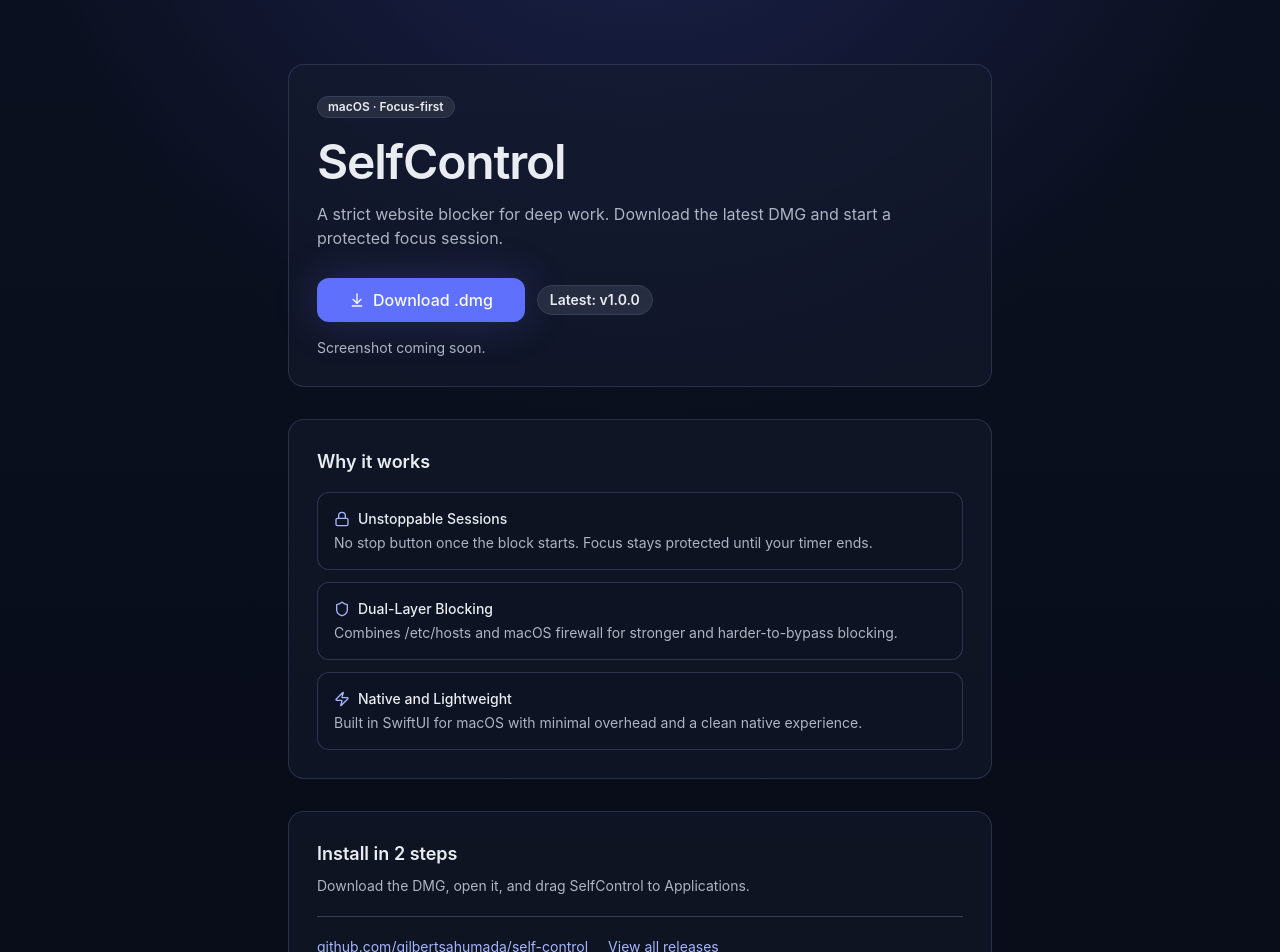
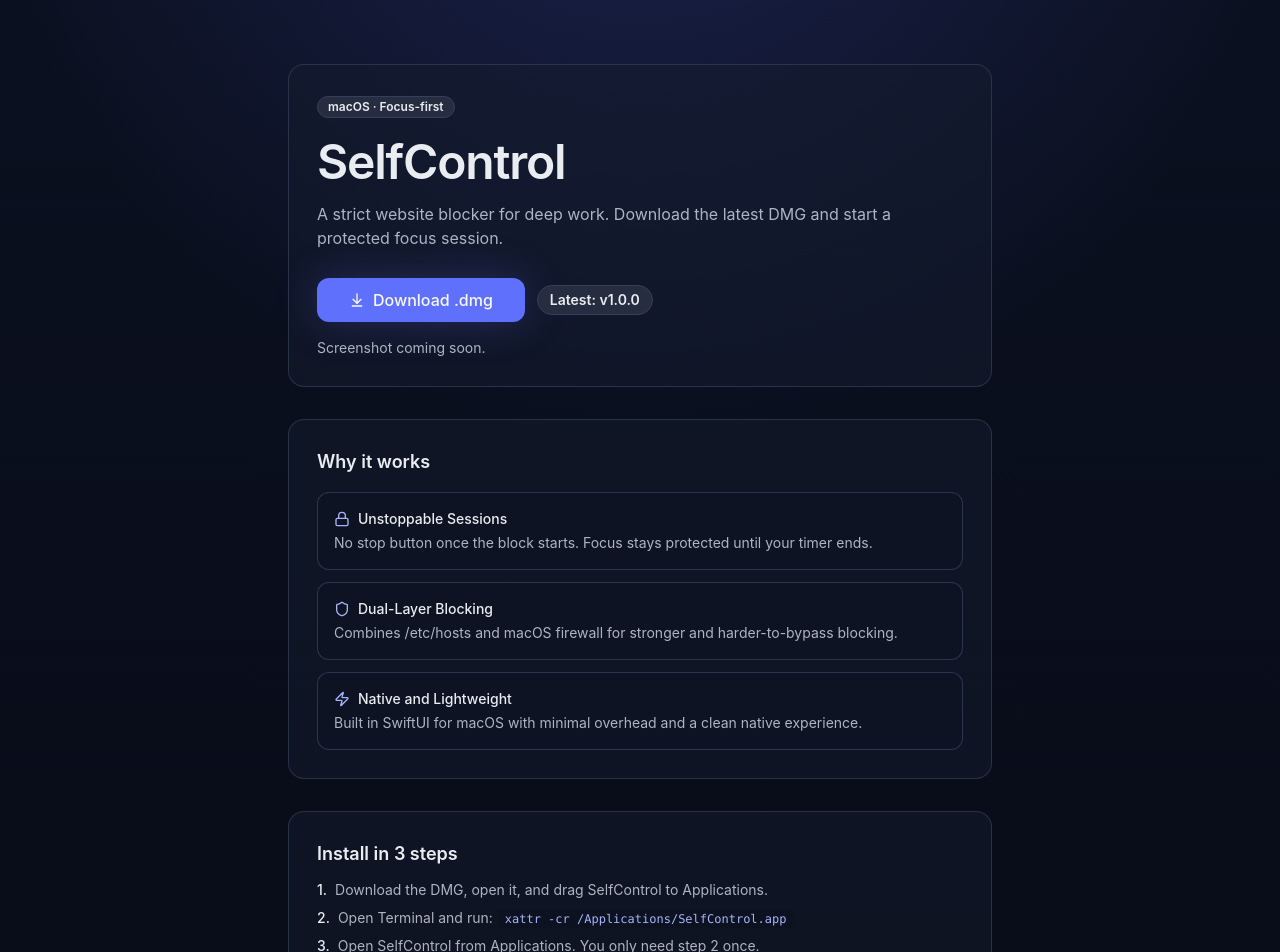
Before and after one commit to gilbertsahumada/self-control, a React (Vite) app in the folder web/: page / in a window 1280 px wide. Shown: the top 952 px of the page. Built offline with nearby package versions, Linux system fonts and the light colour scheme; no server answers.

Commit message:
feat: update DMG upload process and installation instructions for clarity

```diff
--- a/web/src/App.tsx
+++ b/web/src/App.tsx
@@ -123,8 +123,26 @@
         </section>
 
         <section className="mt-8 rounded-2xl border border-border/70 bg-card/50 p-7">
-          <h3 className="text-lg font-semibold">Install in 2 steps</h3>
-          <p className="mt-2 text-sm text-muted-foreground">Download the DMG, open it, and drag SelfControl to Applications.</p>
+          <h3 className="text-lg font-semibold">Install in 3 steps</h3>
+          <ol className="mt-3 space-y-2 text-sm text-muted-foreground">
+            <li className="flex gap-2">
+              <span className="font-medium text-foreground">1.</span>
+              Download the DMG, open it, and drag SelfControl to Applications.
+            </li>
+            <li className="flex gap-2">
+              <span className="font-medium text-foreground">2.</span>
+              <span>
+                Open Terminal and run:
+                <code className="ml-1 rounded bg-background/80 px-2 py-0.5 text-xs text-indigo-300">
+                  xattr -cr /Applications/SelfControl.app
+                </code>
+              </span>
+            </li>
+            <li className="flex gap-2">
+              <span className="font-medium text-foreground">3.</span>
+              Open SelfControl from Applications. You only need step 2 once.
+            </li>
+          </ol>
           <Separator className="my-5" />
           <div className="flex flex-wrap gap-5 text-sm">
             <a className="text-indigo-300 hover:text-indigo-200" href={`https://github.com/${OWNER}/${REPO}`}>
```
Also changed, not shown: 1 other file (tests, documents, lock files or other folders).
